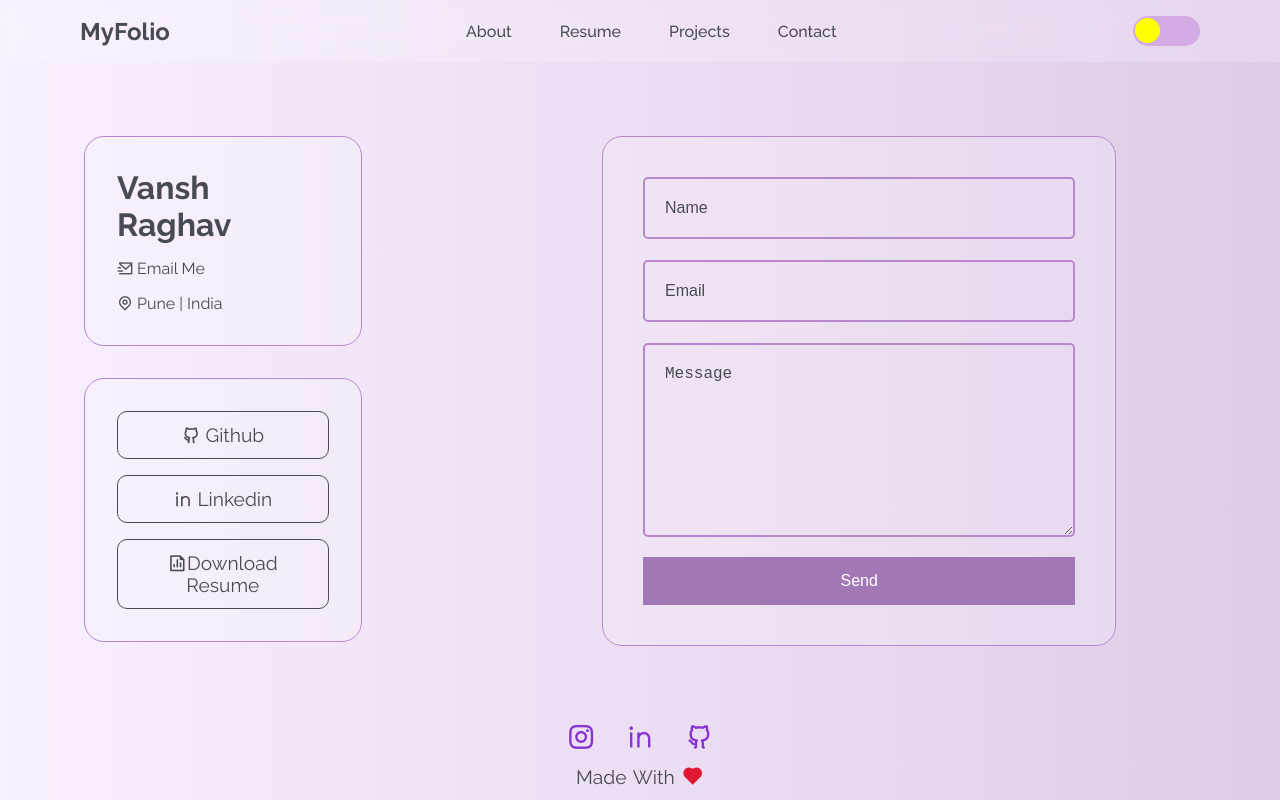
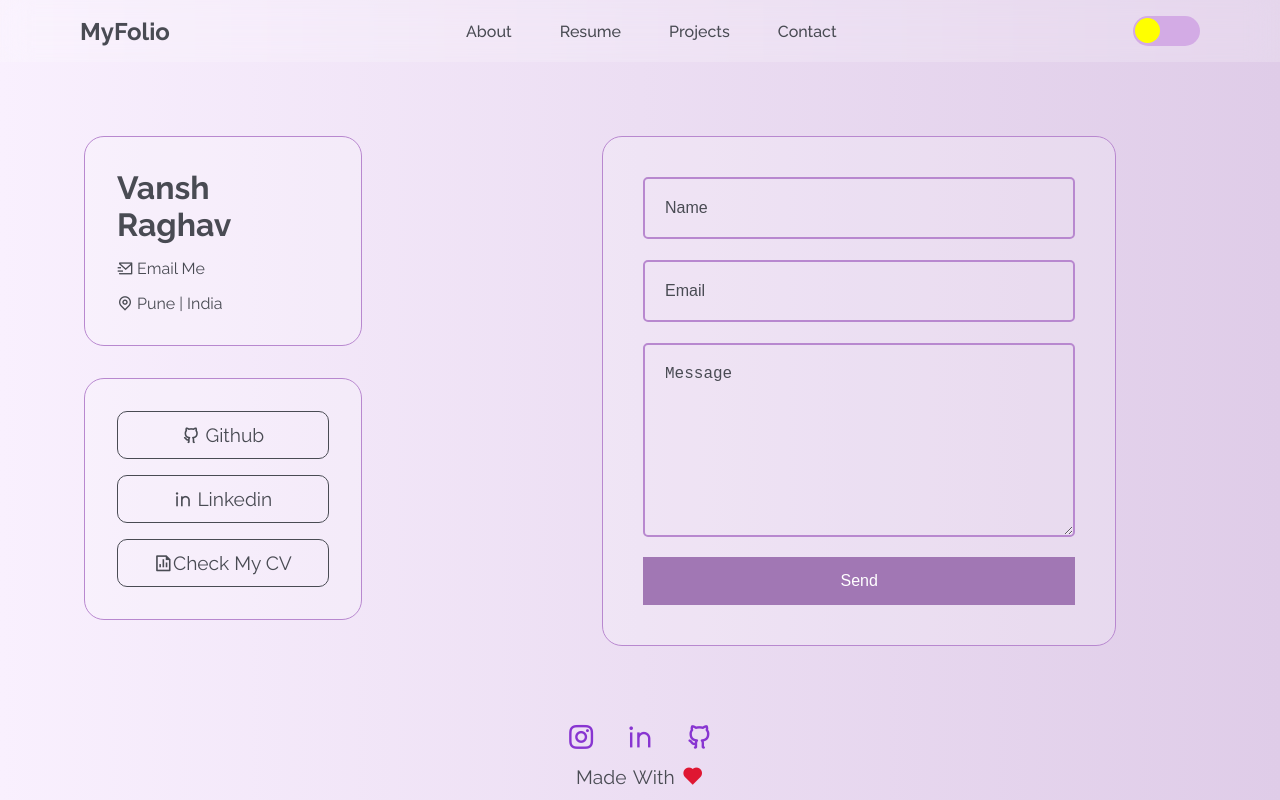
Before and after one commit to vanshraghav/New-Portfolio, a React (Vite) app: page /contact in a window 1280 px wide. Built offline with nearby package versions, Linux system fonts and the light colour scheme.

Commit message:
Resume Updated

```diff
--- a/src/components/pages/Contact.jsx
+++ b/src/components/pages/Contact.jsx
@@ -38,7 +38,7 @@ const Contact = () => {
         <div className="buttons info">
           <a href='https://github.com/vanshraghav' target='_blank'><i className="ri-github-line"></i> Github</a>
           <a href='https://www.linkedin.com/in/vansh-raghav-6862951b2/' target='_blank'><i className="ri-linkedin-line"></i> Linkedin</a>
-          <a href='https://vansh-raghav-resume.tiiny.site/' download='vansh_resume.pdf' onClick={showToastMessage}><i className="ri-file-chart-line"></i>Download Resume</a>
+          <a href='https://vansh-raghav-resume.tiiny.site/' download='vansh_resume.pdf' onClick={showToastMessage}><i className="ri-file-chart-line"></i>Check My CV</a>
         </div>
       </div>
 
--- a/src/components/pages/Resume.jsx
+++ b/src/components/pages/Resume.jsx
@@ -34,7 +34,7 @@ const Resume = () => {
             download="Vansh_Raghav_Resume.png"
             onClick={showToastMessage}
           >
-            <i class="ri-file-chart-line"></i> Get My Resume
+            <i class="ri-file-chart-line"></i> Check My CV
           </a>
         </div>
       </div>
```
